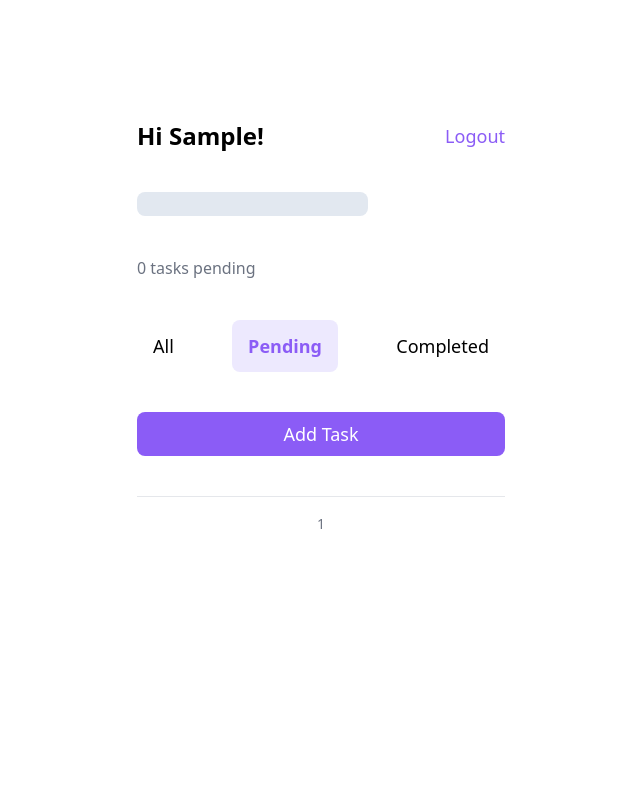
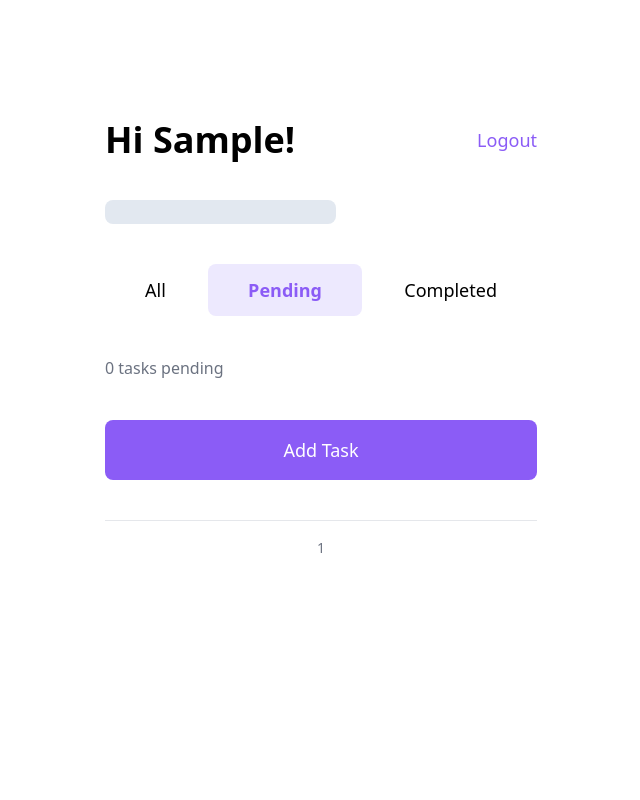
Before and after one commit to sam9111/TaskManager2.0, a Django app: page /tasks/ in a window 1280 px wide. Shown: the whole page, without its empty margins (319-959 px from the left). Run offline with Django 3.2, Linux system fonts and the light colour scheme; the visitor is signed in with stand-in values (Sample User, id 1); data that the repository does not hold is empty; some libraries are stand-ins or nearby versions.

Commit message:
use url tags

```diff
--- a/task_manager/urls.py
+++ b/task_manager/urls.py
@@ -1,3 +1,4 @@
+from unicodedata import name
 from django.contrib import admin
 from django.urls import path, include
 from tasks.views import *
@@ -5,17 +6,18 @@ from tasks.views import *
 from django.contrib.auth.views import LogoutView
 
 urlpatterns = [
+    path("", GenericPendingTaskView.as_view()),
     path("admin/", admin.site.urls),
-    path("tasks/", GenericPendingTaskView.as_view()),
-    path("create-task/", GenericTaskCreateView.as_view()),
-    path("update-task/<pk>/", GenericTaskUpdateView.as_view()),
-    path("detail-task/<pk>/", GenericTaskDetailView.as_view()),
-    path("delete-task/<pk>/", GenericTaskDeleteView.as_view()),
-    path("completed_tasks/", GenericCompletedTaskView.as_view()),
-    path("complete_task/<int:index>/", complete_task_view),
-    path("all_tasks/", GenericAllTaskView.as_view()),
-    path("user/signup/", UserCreateView.as_view()),
-    path("user/login/", UserLoginView.as_view()),
-    path("user/logout/", LogoutView.as_view()),
+    path("tasks/", GenericPendingTaskView.as_view(), name="pending"),
+    path("create-task/", GenericTaskCreateView.as_view(), name="create"),
+    path("update-task/<pk>/", GenericTaskUpdateView.as_view(), name="update"),
+    path("detail-task/<pk>/", GenericTaskDetailView.as_view(), name="detail"),
+    path("delete-task/<pk>/", GenericTaskDeleteView.as_view(), name="delete"),
+    path("completed_tasks/", GenericCompletedTaskView.as_view(), name="completed"),
+    path("complete_task/<int:index>/", complete_task_view, name="completed"),
+    path("all_tasks/", GenericAllTaskView.as_view(), name="all"),
+    path("user/signup/", UserCreateView.as_view(), name="signup"),
+    path("user/login/", UserLoginView.as_view(), name="login"),
+    path("user/logout/", LogoutView.as_view(), name="logout"),
     path("__reload__/", include("django_browser_reload.urls")),
 ]
--- a/tasks/views.py
+++ b/tasks/views.py
@@ -15,9 +15,15 @@ from django.views.generic.list import ListView
 from tasks.models import Task
 
 
-# class AuthorisedTaskManager(LoginRequiredMixin):
-#     def get_queryset(self):
-#         return Task.objects.filter(deleted=False, user=self.request.user)
+class AuthorisedTaskManager(LoginRequiredMixin):
+    def get_queryset(self):
+        search_term = self.request.GET.get("search")
+        tasks = Task.objects.filter(deleted=False, user=self.request.user).order_by(
+            "priority"
+        )
+        if search_term:
+            tasks = tasks.filter(title__icontains=search_term)
+        return tasks
 
 
 # user signup
@@ -39,59 +45,35 @@ class UserLoginView(LoginView):
 
 
 # list of tasks
-class GenericAllTaskView(LoginRequiredMixin, ListView):
+class GenericAllTaskView(AuthorisedTaskManager, ListView):
     template_name = "all_tasks.html"
     context_object_name = "tasks"
-    paginate_by = 5
-
-    def get_queryset(self):
-
-        search_term = self.request.GET.get("search")
-        tasks = Task.objects.filter(deleted=False, user=self.request.user)
-        if search_term:
-            tasks = tasks.filter(title__icontains=search_term)
-        return tasks
+    paginate_by = 10
 
     def get_context_data(self, **kwargs):
         context = super().get_context_data(**kwargs)
-        context["completed_count"] = Task.objects.filter(
-            deleted=False, user=self.request.user, completed=True
-        ).count()
+        context["completed_count"] = (
+            super().get_queryset().filter(completed=True).count()
+        )
         return context
 
 
-class GenericCompletedTaskView(LoginRequiredMixin, ListView):
+class GenericCompletedTaskView(AuthorisedTaskManager, ListView):
     template_name = "completed_tasks.html"
     context_object_name = "tasks"
-    paginate_by = 5
+    paginate_by = 10
 
     def get_queryset(self):
-
-        search_term = self.request.GET.get("search")
-        tasks = Task.objects.filter(deleted=False, user=self.request.user).filter(
-            completed=True
-        )
-        if search_term:
-            tasks = tasks.filter(title__icontains=search_term)
-        return tasks
+        return super().get_queryset().filter(completed=True)
 
 
-class GenericPendingTaskView(LoginRequiredMixin, ListView):
+class GenericPendingTaskView(AuthorisedTaskManager, ListView):
     template_name = "tasks.html"
     context_object_name = "tasks"
-    paginate_by = 5
+    paginate_by = 10
 
     def get_queryset(self):
-
-        search_term = self.request.GET.get("search")
-        tasks = (
-            Task.objects.filter(deleted=False, user=self.request.user)
-            .filter(completed=False)
-            .order_by("priority")
-        )
-        if search_term:
-            tasks = tasks.filter(title__icontains=search_term)
-        return tasks
+        return super().get_queryset().filter(completed=False)
 
 
 # creating task
@@ -99,7 +81,7 @@ class TaskCreateForm(ModelForm):
     def clean_title(self):
         title = self.cleaned_data["title"]
         if len(title) < 5:
-            raise ValidationError("Title too small")
+            raise ValidationError("Title too small!")
         return title.capitalize()
 
     class Meta:
--- a/templates/base.html
+++ b/templates/base.html
@@ -13,7 +13,7 @@
 </head>
 
 <body class=" leading-normal tracking-normal">
-    <div class="container max-w-md mx-auto  h-screen p-10 ">
+    <div class="container max-w-lg mx-auto  p-10 ">
         {% block content %}{% endblock %}
     </div>
 </body>
--- a/templates/dashboard.html
+++ b/templates/dashboard.html
@@ -3,8 +3,8 @@
 {% block content %}
 <div class="space-y-10 flex flex-col">
     <div class="flex items-center mt-20 ">
-        <h1 class="grow text-2xl font-bold ">Hi {{user.username.capitalize}}!</h1>
-        <a href="/user/logout/" class="text-lg text-violet-500 flex-end">Logout</a>
+        <h1 class="grow text-4xl font-bold ">Hi {{user.username.capitalize}}!</h1>
+        <a href="{% url 'logout' %}" class="text-lg text-violet-500 flex-end">Logout</a>
     </div>
 
     <form method="get" action="">
@@ -12,10 +12,40 @@
         <button type="submit" class=" "><i class="fa fa-search text-gray-500 z-20 hover:text-black"></i></button>
     </form>
 
+    <div class="flex  items-center justify-between ">
+
+        {% url 'all' as all_url %}
+        {% if request.path == all_url %}
+        <a href="{% url 'all' %}" class=" rounded-lg text-violet-500 font-bold bg-violet-100 px-10 py-3 text-lg">All</a>
+        {% else %}
+        <a href="{% url 'all' %}"
+            class=" rounded-lg hover:bg-violet-100 hover:text-violet-500 px-10 py-3 font-medium text-lg">All</a>
+        {% endif %}
+
+        {% url 'pending' as pending_url %}
+        {% if request.path == pending_url %}
+        <a href="{% url 'pending' %}"
+            class=" rounded-lg text-violet-500 font-bold bg-violet-100 px-10 py-3 text-lg">Pending</a>
+        {% else %}
+        <a href="{% url 'pending' %}"
+            class=" rounded-lg hover:bg-violet-100 hover:text-violet-500 px-10 py-3 font-medium text-lg">Pending</a>
+        {% endif %}
+
+        {% url 'completed' as completed_url %}
+        {% if request.path == completed_url %}
+        <a href="{% url 'completed' %}"
+            class=" rounded-lg text-violet-500 font-bold bg-violet-100 px-10 py-3 text-lg">Completed</a>
+        {% else %}
+        <a href="{% url 'completed' %}"
+            class=" rounded-lg hover:bg-violet-100 hover:text-violet-500 px-10 py-3 font-medium text-lg">Completed</a>
+        {% endif %}
+
+    </div>
 
     {% block page %}
     {% endblock %}
-    <a href="/create-task/" class="text-lg bg-violet-500 p-2 rounded-lg text-white w-full  text-center">Add Task</a>
+    <a href="{% url 'create' %}" class="text-lg bg-violet-500 p-4 rounded-lg text-white w-full  text-center">Add
+        Task</a>
     <nav class="border-t border-gray-200 px-4 flex items-center justify-center ">
         <div class="hidden md:-mt-px md:flex">
             {% for page in paginator.page_range %}
--- a/templates/task_create.html
+++ b/templates/task_create.html
@@ -3,7 +3,7 @@
 {% block content %}
 <div class="space-y-10">
     <h1 class="text-4xl font-bold mt-20">Create Task</h1>
-    <form method="post" action="/create-task/" class="">
+    <form method="post" action="{% url 'create' %}" class="">
         {% csrf_token %}
 
         {% for field in form %}
--- a/templates/tasks.html
+++ b/templates/tasks.html
@@ -2,33 +2,39 @@
 
 {% block page %}
 <p class="text-md text-gray-500">{{tasks.count}} tasks pending </p>
-<div class="flex   items-center justify-between ">
-    <a href="/all_tasks"
-        class=" rounded-lg hover:bg-violet-100 hover:text-violet-500 px-4 py-3 font-medium text-lg">All</a>
-    <a href="/tasks" class=" rounded-lg text-violet-500 font-bold bg-violet-100 px-4 py-3 text-lg">Pending</a>
-    <a href="/completed_tasks"
-        class=" rounded-lg hover:bg-violet-100 hover:text-violet-500 px-4 py-3 font-medium text-lg">Completed</a>
-</div>
 
 {% for task in tasks %}
 
-<div class="rounded-lg bg-slate-200 border-none p-4 flex flex-row justify-between items-center ">
-    <p class="text-lg bg-slate-500 px-4 text-white rounded-lg">{{task.priority}}</p>
-    <a href="/detail-task/{{task.id}}/">
+<div class="rounded-lg bg-slate-200 border-none p-4 flex flex-row justify-between ">
 
+
+    <div class="flex flex-row items-center">
         <div>
-            <p class="text-md hover:underline hover:text-violet-500">{{task.title}} </p>
+            <a href="{% url 'detail' task.id %}" class="">
+
+                <p class="text-md hover:underline ">{{task.title}} </p>
+
+            </a>
             <p class="text-sm text-gray-700">{{task.created_date|date:"D d M"}}</p>
+
         </div>
-        <div class="flex space-x-2">
-            <a href="/complete_task/{{task.id}}/" class="p-2 bg-violet-500 rounded-lg "><i
-                    class="fa-solid fa-check text-white text-md"></i></a>
-            <a href="/update-task/{{task.id}}/" class="p-2 bg-emerald-500 rounded-lg "><i
-                    class="fa-solid fa-pen-to-square text-white text-md"></i></a>
-            <a href="/delete-task/{{task.id}}/" class="p-2 bg-red-500 rounded-lg "><i
-                    class="fa-solid fa-trash text-white text-md"></i></a>
-        </div>
-    </a>
+
+        <p class="text-lg bg-slate-500 px-4 text-white rounded-lg mx-8">{{task.priority}}</p>
+
+    </div>
+
+    <div class="flex items-center space-x-2">
+        <a href="{% url 'completed' task.id %}" class="p-2 bg-violet-500 rounded-lg "><i
+                class="fa-solid fa-check text-white text-md"></i></a>
+
+        <a href="{% url 'update' task.id %}" class="p-2 bg-emerald-500 rounded-lg "><i
+                class="fa-solid fa-pen-to-square text-white text-md"></i></a>
+        <a href="{% url 'delete' task.id %}" class="p-2 bg-red-500 rounded-lg "><i
+                class="fa-solid fa-trash text-white text-md"></i></a>
+
+    </div>
+
+
 </div>
 
 {% endfor %}
--- a/templates/user_create.html
+++ b/templates/user_create.html
@@ -1,7 +1,7 @@
 {% extends "base.html" %}
 
 {% block content %}
-<div class="space-y-10">
+<div class="space-y-10 flex flex-col">
     <h1 class="text-4xl font-bold mt-20">Task Manager</h1>
     <h2 class="text-2xl font-medium ">Signup</h2>
     <form method="post" action="" class="">
@@ -21,6 +21,7 @@
 
         <button type="submit"
             class="rounded-lg bg-violet-500  w-full p-4 my-8 text-white font-medium text-lg">Signup</button>
+        <a href="{% url 'login' %}" class="text-md text-violet-500 flex-end underline">Login instead</a>
 
     </form>
 </div>
--- a/templates/user_login.html
+++ b/templates/user_login.html
@@ -1,7 +1,7 @@
 {% extends "base.html" %}
 
 {% block content %}
-<div class="space-y-10">
+<div class="space-y-10 flex flex-col ">
     <h1 class="text-4xl font-bold mt-20">Task Manager</h1>
     <h2 class="text-2xl font-medium ">Login</h2>
     <form method="post" action="" class="">
@@ -21,6 +21,7 @@
 
         <button type="submit"
             class="rounded-lg bg-violet-500  w-full p-4 my-8 text-white font-medium text-lg">Login</button>
+        <a href="{% url 'signup' %}" class="text-md text-violet-500 flex-end underline self-center ">Signup instead</a>
 
     </form>
 </div>
```
Also changed, not shown: templates/all_tasks.html (+10 -12 lines), templates/completed_tasks.html (+11 -14 lines).
